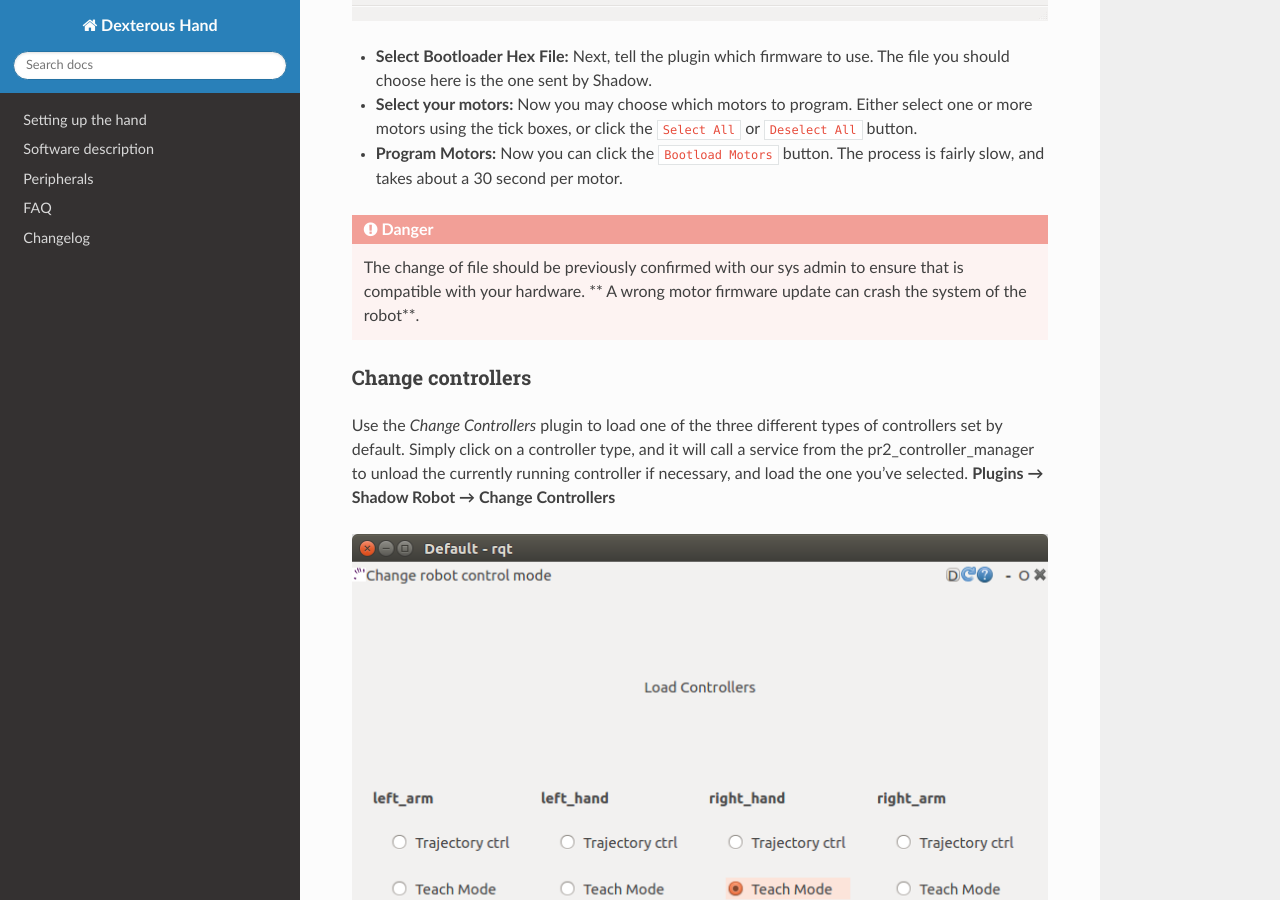
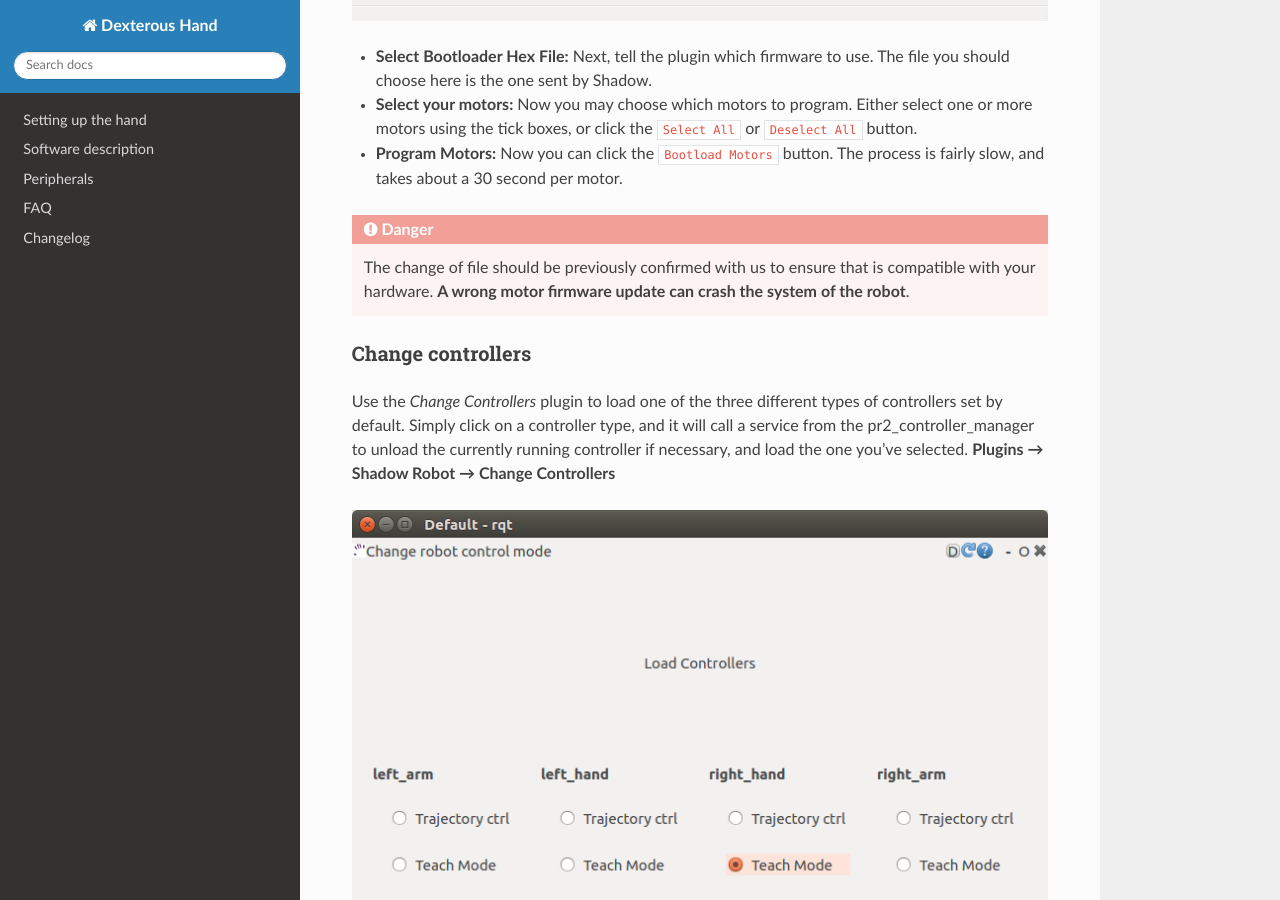
Before and after one commit to shadow-robot/sr_dexterous_hand_documentation, a Sphinx documentation site: the page built from docs/user_guide/2_software_description.md, in a window 1280 px wide and 900 px high, scrolled down 5404 px. Built offline with Sphinx 7.4.7 and the Read the Docs theme 2.0.0, drawn with Linux system fonts in a browser that asks for light colours.

Commit message:
Small fix

````diff
--- a/docs/user_guide/2_software_description.md
+++ b/docs/user_guide/2_software_description.md
@@ -133,7 +133,7 @@ You will see a window listing each motor board, along with its current firmware
 * **Program Motors:** Now you can click the ```Bootload Motors``` button. The process is fairly slow, and takes about a 30 second per motor.
 
 ```eval_rst
-.. DANGER:: The change of file should be previously confirmed with our sys admin to ensure that is compatible with your hardware. ** A wrong motor firmware update can crash the system of the robot**.
+.. DANGER:: The change of file should be previously confirmed with us to ensure that is compatible with your hardware. **A wrong motor firmware update can crash the system of the robot**.
 ```
 
 ### Change controllers
````
